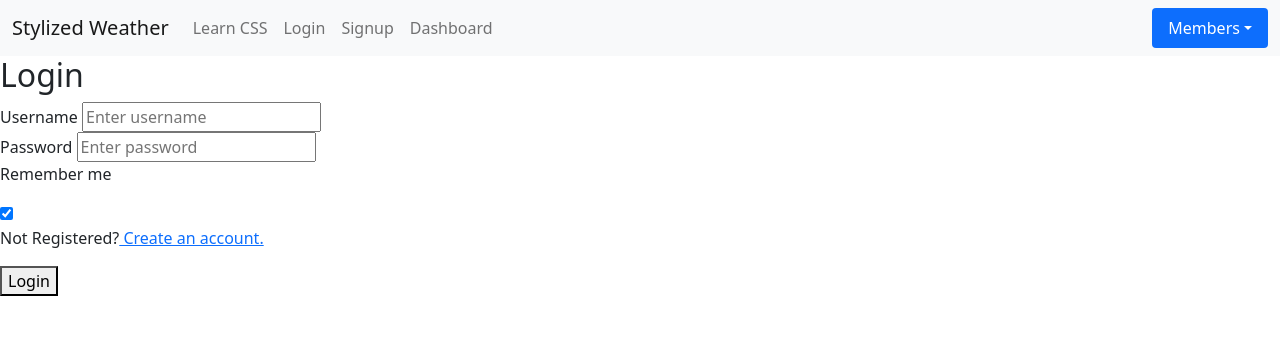
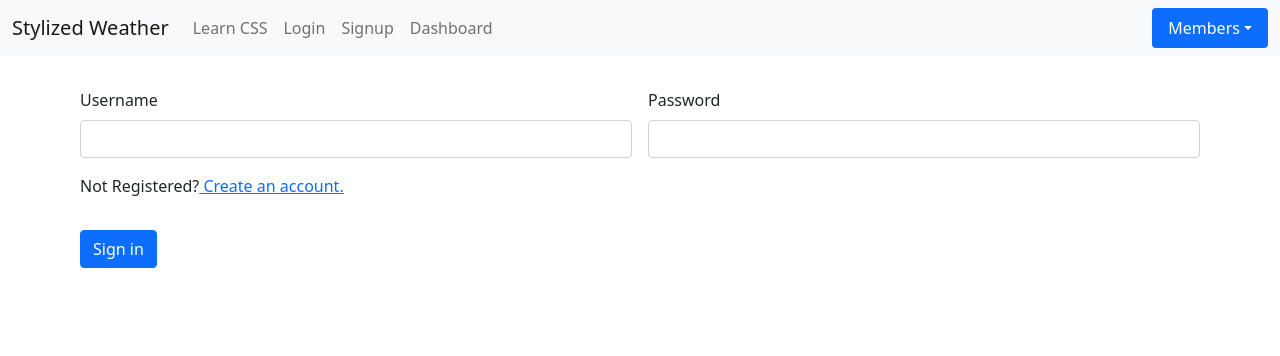
Before and after one commit to paul-bokelman/styledweather-python, a Flask app: page /login in a window 1280 px wide. Shown: the top 356 px of the page. Run offline with Flask 2, Linux system fonts and the light colour scheme; some libraries are stand-ins or nearby versions.

Commit message:
Login/Signup CSS
sup

```diff
--- a/static/css/login.css
+++ b/static/css/login.css
@@ -258,3 +258,7 @@ input {
 	--grad: var(--color10);
 	--signin: var(--white);
 }
+
+.pads{
+	padding: 5rem 3rem;
+}
--- a/templates/login.html
+++ b/templates/login.html
@@ -1,42 +1,19 @@
 {% extends "base.html" %} {% block content %}
-<form method="POST" action="/login">
-  <h2>Login</h2>
-  <!-- IMPORTANT - GENERATES CSRF TOKEN -->
+<div style="padding: 2rem 5rem;">
+<form method="POST" class="row g-3" action="/login">
   <input type="hidden" name="csrf_token" value="{{ csrf_token() }}" />
-  <div>
-    <label for="username">Username</label>
-    <input
-      id="username"
-      name="username"
-      required
-      type="text"
-      placeholder="Enter username"
-      value=""
-    />
+  <div class="col-md-6">
+    <label for="username" class="form-label">Username</label>
+    <input type="text" class="form-control" id="username" name="username" required>
   </div>
-  <div>
-    <label for="password">Password</label>
-    <input
-      id="password"
-      name="password"
-      required
-      type="password"
-      placeholder="Enter password"
-      value=""
-    />
+  <div class="col-md-6">
+    <label for="password" class="form-label">Password</label>
+    <input type="password" class="form-control" id="password" name="password" required>
   </div>
-  <label>
-    <p>Remember me</p>
-    <input
-      id="remember"
-      name="remember"
-      type="checkbox"
-      checked="checked"
-      value="y"
-    />
-    <span></span>
-  </label>
   <p>Not Registered?<a href="signup"> Create an account.</a></p>
-  <button type="submit">Login</button>
+  <div class="col-12">
+    <button type="submit" class="btn btn-primary">Sign in</button>
+  </div>
 </form>
+</div>
 {% endblock content %}
```
Also changed, not shown: static/css/index.css (+8 -0 lines), templates/signup.html (+14 -30 lines), site.db.
